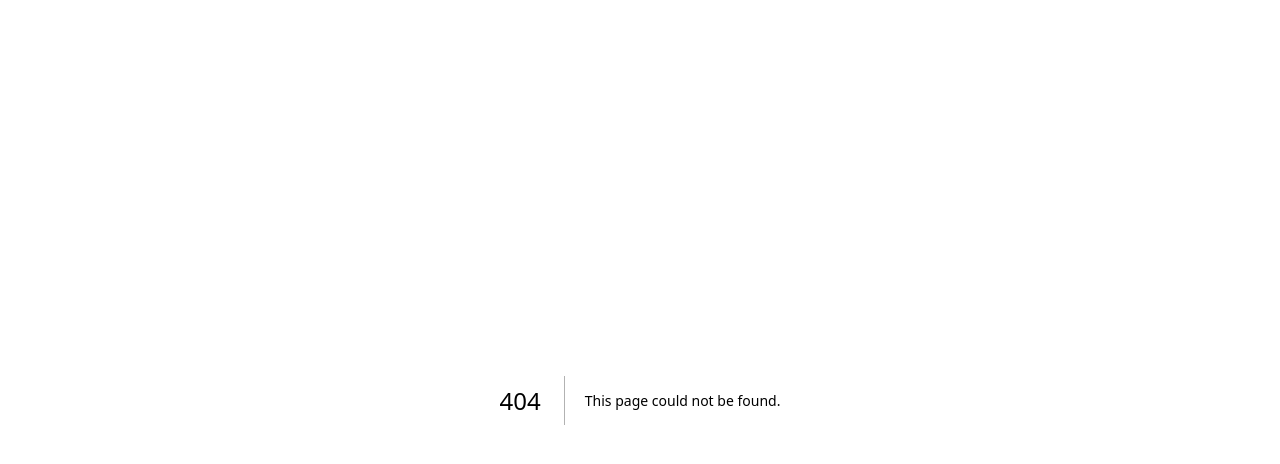
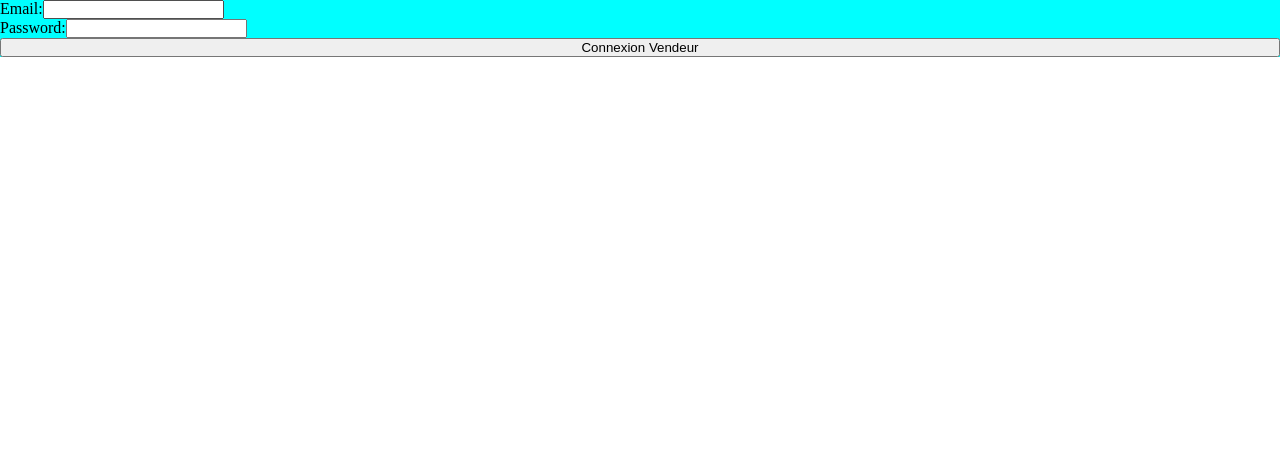
Before and after one commit to Abbaye-De-Pontlevoy/buplv, a Next.js app: page /login in a window 1280 px wide. Before the commit this address had no page. Shown: the top 464 px of the page. Built offline with nearby package versions, Linux system fonts and the light colour scheme.

Commit message:
add login api and page

```diff
--- /dev/null
+++ b/src/app/api/user/login/route.js
@@ -0,0 +1,36 @@
+import { PrismaClient } from "@prisma/client";
+import { NextResponse } from "next/server";
+import { parse, SignJWT } from "jose";
+
+
+import { redirect } from 'next/navigation'
+
+const prisma = new PrismaClient();
+
+const key = new TextEncoder().encode(process.env.SECRET_KEY); // Convertir la clé en tableau d'octets (Uint8Array)
+
+export async function POST(req) {
+    const data = await req.json();
+
+    try {
+        const response = await prisma.seller.findFirst({
+            where: {
+                email: data.email,
+                password: data.password,
+            },
+        });
+
+        if (response === null)
+            return NextResponse.json({ error: "Invalid email or password" }, { status: 400 });
+
+        // Création du token JWT contenant uniquement l'ID de l'utilisateur
+        const jwt = await new SignJWT({ sub: response.id }) // Utilisez l'ID de l'utilisateur comme subject (sub) du token
+            .setProtectedHeader({ alg: "HS256" }) // Algorithme de signature
+            .sign(key); // Clé secrète pour la signature
+
+        return NextResponse.json({ token: jwt });
+    } catch (error) {
+        console.error("Error parsing JSON:", error);
+        return NextResponse.json({ error: "Invalid JSON input" }, { status: 400 });
+    }
+}
--- /dev/null
+++ b/src/app/login/page.jsx
@@ -0,0 +1,69 @@
+"use client"
+
+import React, { useState } from 'react';
+import { useRouter } from 'next/navigation'
+import axios from 'axios';
+
+import "@/app/globals.css";
+
+// Fonction pour définir un nouveau cookie
+function setCookie(name, value, days) {
+  const expires = new Date();
+  expires.setTime(expires.getTime() + days * 24 * 60 * 60 * 1000);
+  document.cookie = `${name}=${value};expires=${expires.toUTCString()};path=/`;
+}
+
+const SellerForm = () => {
+  const router = useRouter();
+
+  const [sellerData, setSellerData] = useState({
+    email: '',
+    password: '',
+  });
+
+  const handleChange = (e) => {
+    const { name, value } = e.target;
+    setSellerData((prevData) => ({
+      ...prevData,
+      [name]: value,
+    }));
+  };
+
+  const handleSubmit = async (e) => {
+    e.preventDefault();
+
+    try {
+      // Faites l'appel API POST à "/api/user/"
+      const response = await axios.post('/api/user/login/', sellerData);
+
+      if(response){
+        setCookie('buConnectedToken', response.data.token, 7);
+        router.push('/dashboard');
+      }
+
+      // Gérez la réponse ou effectuez d'autres actions nécessaires
+      console.log('Vendeur autentifié avec succès:', response.data);
+    } catch (error) {
+      console.error('Erreur lors de l\'autentification du vendeur:', error);
+    }
+  };
+
+  return (
+    <form onSubmit={handleSubmit}>
+      <div className='formulaire'>
+      <label>
+        Email:
+        <input type="email" name="email" value={sellerData.email} onChange={handleChange} required />
+      </label>
+      <label>
+        Password:
+        <input type="password" name="password" value={sellerData.password} onChange={handleChange} required />
+      </label>
+      <button type="submit">Connexion Vendeur</button>
+
+      </div>
+    </form>
+  );
+};
+
+export default SellerForm;
```
